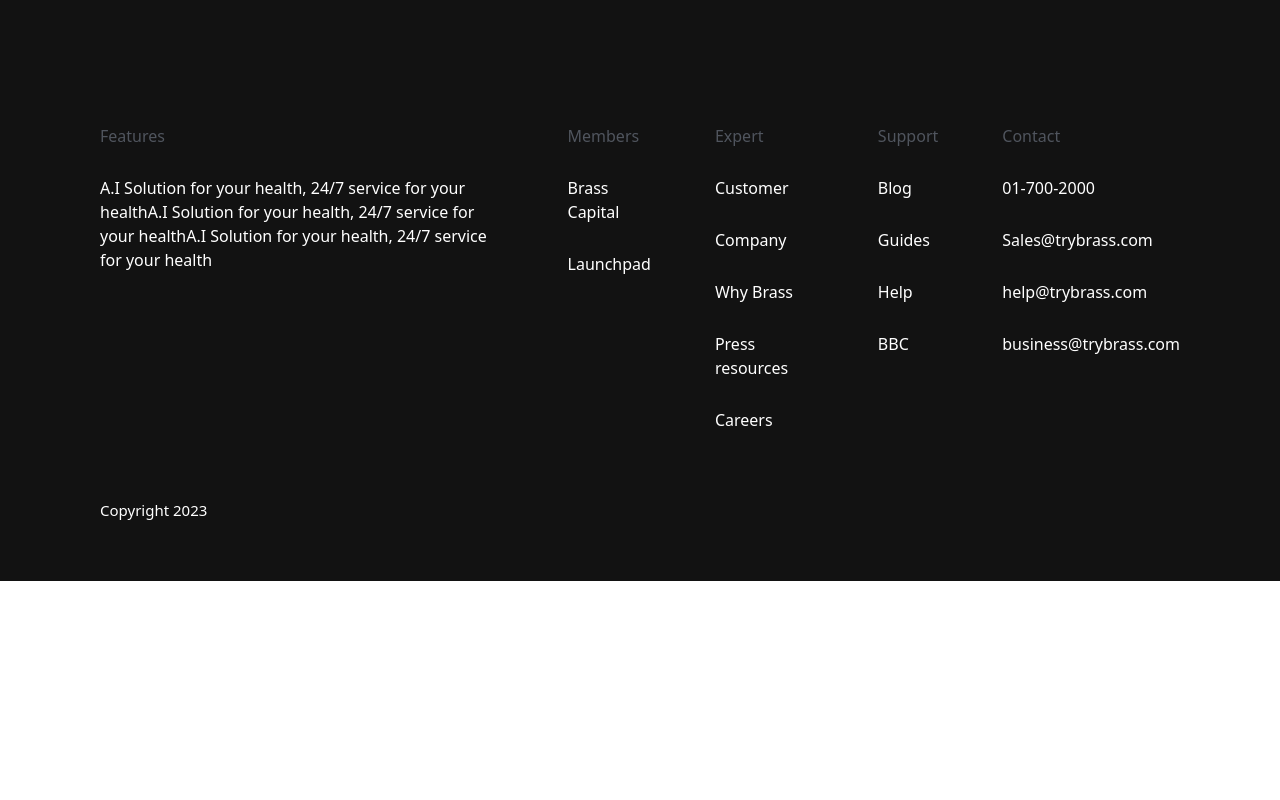
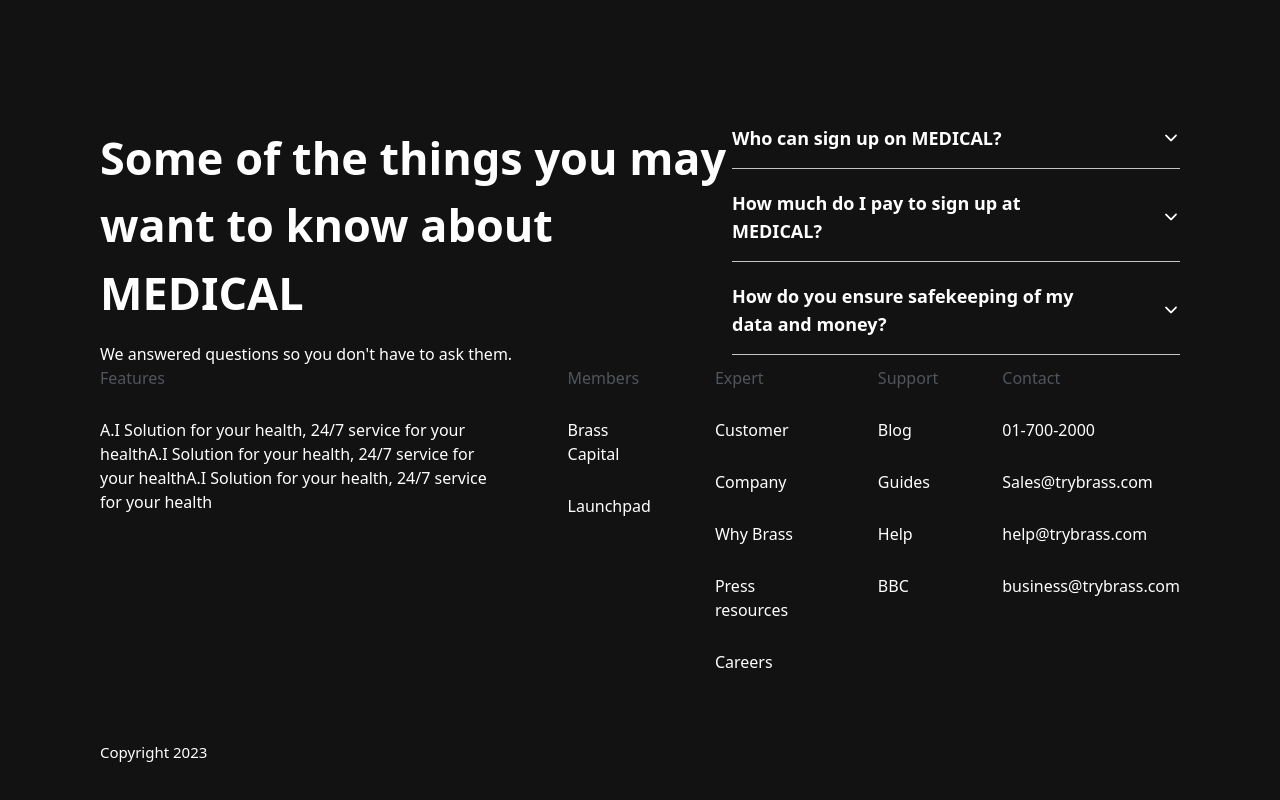
Before and after one commit to laradipupo/Web-3-Medical, a React (Create React App) app: page /about in a window 1280 px wide. Shown: the part 2640-3440 px from the top of the page. Before the commit the page ends 3221 px from the top, so only its background shows below. Built offline with nearby package versions, Linux system fonts and the light colour scheme.

Commit message:
FAQ Section

```diff
--- /dev/null
+++ b/src/components/FaqComponent.jsx
@@ -0,0 +1,18 @@
+import React, { useState } from 'react'
+import { IoIosArrowUp, IoIosArrowDown } from 'react-icons/io'
+function FaqComponent({ question, answer }) {
+  const [open, setOpen] = useState(false)
+  return (
+    <>
+      <div className=' font-normal text-xl border-b-[1px] border-[#C4C4C4] pb-4 relative max-w-[40rem] pr-20' >
+        <div className='flex space-x-10 items-center' onClick={() => setOpen(!open)}>
+          <h3 className='text-[1.125rem] font-bold max-w-[23rem]'>{question}</h3>
+          <button className="text-lg absolute right-0 ">{open ? <IoIosArrowUp /> : <IoIosArrowDown />}</button>
+        </div>
+        {open && <p className='max-w-[23rem] text-base mt-2 font-light'>{answer}</p>}
+      </div>
+    </>
+  )
+}
+
+export default FaqComponent
--- a/src/pages/aboutData.js
+++ b/src/components/aboutData.js
@@ -16,7 +16,6 @@ export const AboutData = [
     name: "John MOD",
     title: "Family Doctor",
   },
-  ,
   {
     id: 3,
     img: Img5,
--- /dev/null
+++ b/src/components/faqData.js
@@ -0,0 +1,21 @@
+const FAQdata = [
+  {
+    id: 1,
+    question: "Who can sign up on MEDICAL?",
+    answer:
+      " Lorem ipsum dolor sit amet consectetur adipisicing elit. Officiis nisi maiores vel tempora praesentium! Enim, consequatur.",
+  },
+  {
+    id: 2,
+    question: "How much do I pay to sign up at MEDICAL? ",
+    answer:
+      "dolor natus velit suscipit placeat, voluptatum dolorum explicabo veritatis aut nihil autem dolorem!",
+  },
+  {
+    id: 2,
+    question: "How do you ensure safekeeping of my data and money? ",
+    answer:
+      "dolor natus velit suscipit placeat, voluptatum dolorum explicabo veritatis aut nihil autem dolorem!",
+  },
+];
+export default FAQdata;
--- /dev/null
+++ b/src/layout/FAQ.jsx
@@ -0,0 +1,24 @@
+import React from 'react'
+import FAQdata from '../components/faqData'
+import FaqComponent from '../components/FaqComponent'
+
+const FAQ = () => {
+    return (
+        <div className='flex justify-between text-white'>
+            <div>
+                <h2 className='text-[2.8125rem] font-bold max-w-[39.3125rem]'>Some of the things you may want to know about MEDICAL</h2>
+                <p className='text-base font-normal mt-4'>We answered questions so you don't have to ask them.</p>
+            </div>
+            <div className=' flex flex-col gap-5 '>
+                {FAQdata.map(({ id, question, answer }) => {
+                    return (
+                        <FaqComponent question={question} answer={answer} key={id} />
+                    )
+                })}
+
+            </div>
+        </div>
+    )
+}
+
+export default FAQ
--- a/src/layout/Footer.jsx
+++ b/src/layout/Footer.jsx
@@ -1,8 +1,10 @@
 import React from 'react'
-import { FooterList } from './footerlist'
-function Footer() {
+import { FooterList } from '../components/footerlist'
+import FAQ from './FAQ'
+const Footer = () => {
   return (
     <footer className=' bg-Black-bg pt-[200px] pb-[60px]'>
+   <FAQ/>
       <div className='flex justify-between space-x-16 font-normal text-base'>
         {FooterList.map(({ id, heading, list }) => {
           return (
@@ -13,7 +15,6 @@ function Footer() {
                 {list.map((listItem, i) => <p key={i} className='hover:text-main-color max-w-[30rem] text-white  '>{listItem} </p>)}
               </div>
             </div>
-
           )
         })}
       </div>
--- a/src/pages/About.jsx
+++ b/src/pages/About.jsx
@@ -1,7 +1,7 @@
 import React from 'react'
 import Img1 from '../Assest/about1.png'
 import Img2 from '../Assest/about2.png'
-import { AboutData } from './aboutData'
+import { AboutData } from '../components/aboutData'
 function About() {
     return (
         <section className='my-[122px]'>
```
Also changed, not shown: src/components/footerlist.js (renamed from src/layout/footerlist.js).
